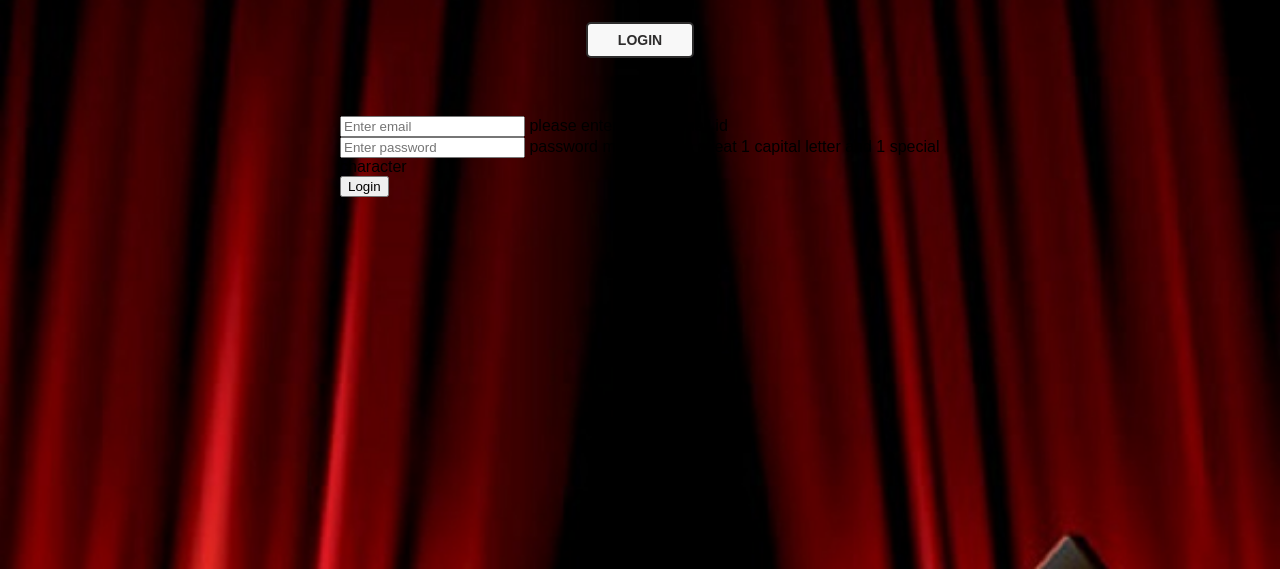
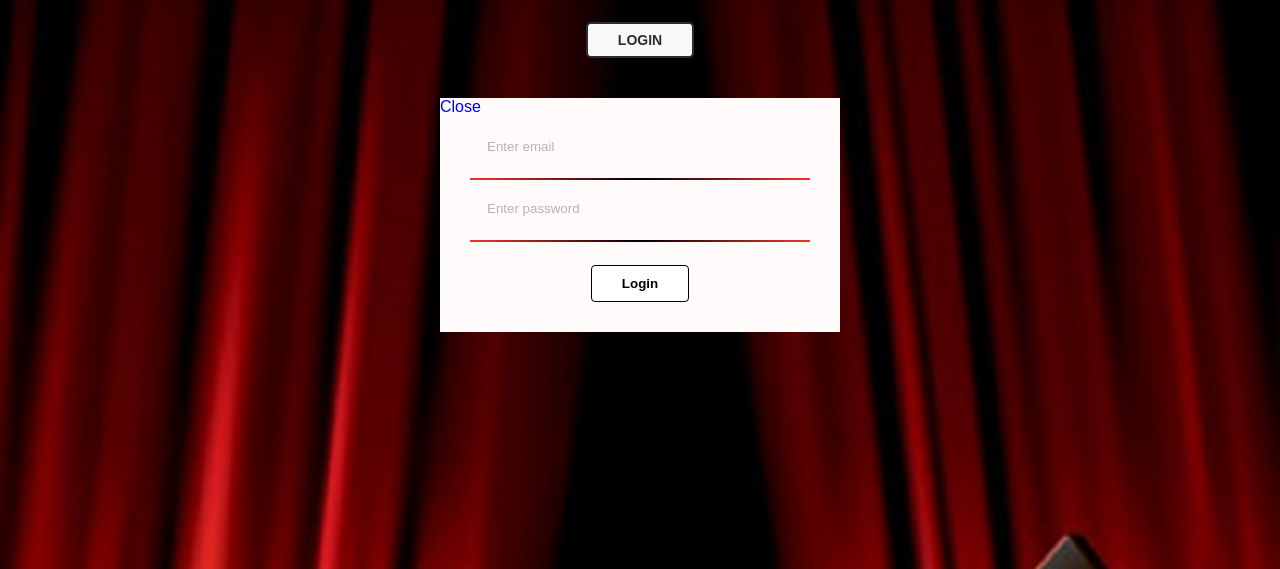
Before and after one commit to pvaishnaviprdxn/movies, a plain HTML site: page index.html in a window 1280 px wide. Shown: the part 231-800 px from the top of the page. Drawn offline with Linux system fonts and the light colour scheme; files whose address does not match are found by name.

Commit message:
loginpage - login modal added

```diff
--- a/assets/css/style.css
+++ b/assets/css/style.css
@@ -174,27 +174,80 @@ h2 {
 }
 
 .modal {
-    width: 600px;
+    width: 400px;
     margin: 40px auto;
+    background-color:rgb(255, 251, 251);
 }
+
 .closeModal {
-    text-indent: -9999px;
-    position: relative;
-    display: inline-block;
+
 }
-.fa-times::before {
-    text-indent: 0;
+.login-form {
+    padding: 0 30px 30px 30px;
+    color: rgb(198, 240, 10);
+}
+.login-form input[type="text"],
+.login-form input[type="password"] {
+    width: 90%;
+    padding: 8px;
+    margin: 0 auto;
+    display: block;
+    background-color: transparent;
+    border: none;
+}
+
+::placeholder { color: rgb(182, 179, 179);}
+
+.login-form input[type="text"]:focus,
+.login-form input[type="password"]:focus { outline:transparent }
+
+
+.email-error,
+.pass-error {
+    opacity: 0;
+    padding-left: 18px;
+    padding-bottom: 5px;
+    display:block;
+    text-transform:capitalize;
+    font-size: 10px;
+    color: rgb(253, 15, 154);
+}
+
+.form-input { margin-top: 15px;}
+.form-input:after{
+    content: "";
+    width: 340px;
+    height: 2px;
+    background-image: linear-gradient(to right,rgb(243, 52, 52),black,rgb(243, 52, 52));
     position: absolute;
-    top: 0;
-    font-family: "Fontawesome";
-    font-size: 17px;
-    color: white
+    display: block;
+ }
+
+.submit-form { text-align: center; }
+
+.go {
+    padding: 10px 30px;
+    margin-top: 25px;
+    border: 1.5px solid;
+    border-radius: 4px;
+    background-color:white;
+    color: black;
+    font-weight: bold;
 }
-.login-form {}
-.form-input {}
-.form-input {}
-.submit-form {}
+.go:hover{
+    background:black;
+    color: white;
+    transition: .5s ease-in-out;
+    -webkit-transition: .5s ease-in-out;
+    -moz-transition: .5s ease-in-out;
+    -ms-transition: .5s ease-in-out;
+    -o-transition: .5s ease-in-out;
+}
 
+/*js class*/
+.displayn { display: none; }
+.displayb { display: block }
+/*js class end*/
 /*login page-form section stop */
 /*=================================
   main styling ends here
```
